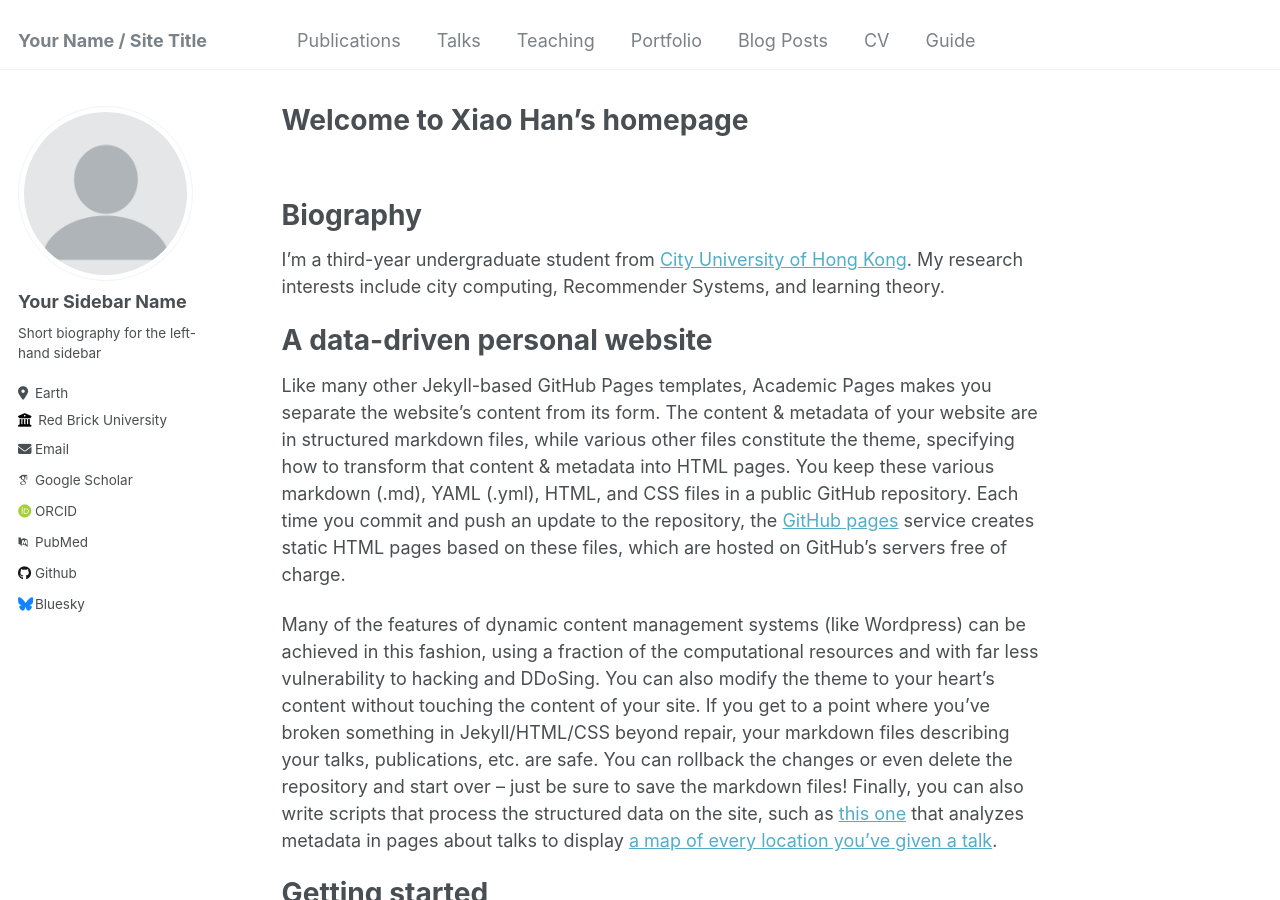
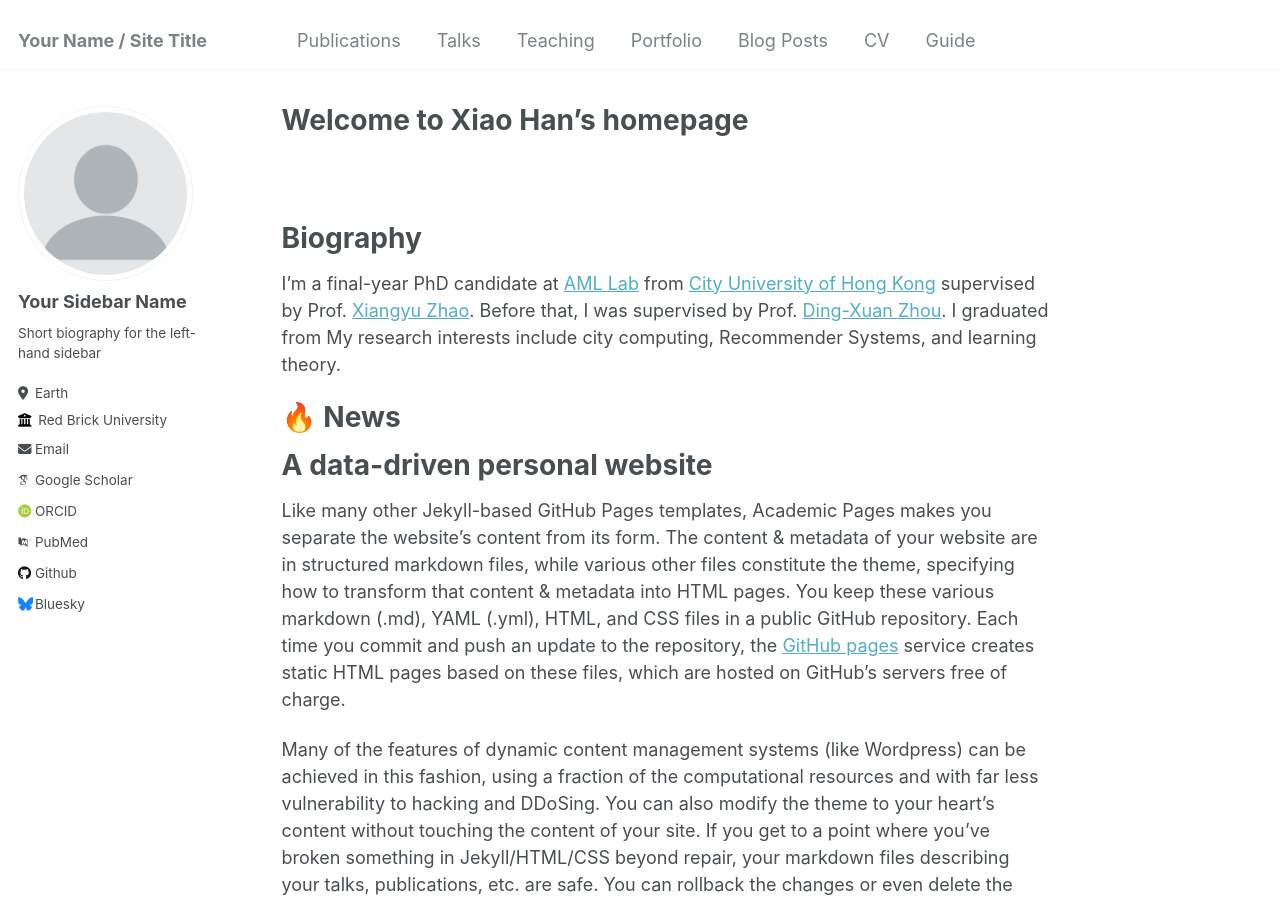
Before and after one commit to hahahenha/hahahenha.github.io, a Jekyll site: the page built from _pages/about.md, in a window 1280 px wide and 900 px high. Built offline with Jekyll 4.4.1, drawn with Linux system fonts in a browser that asks for light colours; some web fonts are replaced.

Commit message:
Update about.md

```diff
--- a/_pages/about.md
+++ b/_pages/about.md
@@ -7,13 +7,22 @@ redirect_from:
   - /about.html
 ---
 
+{% if site.google_scholar_stats_use_cdn %}
+{% assign gsDataBaseUrl = "https://cdn.jsdelivr.net/gh/" | append: site.repository | append: "@" %}
+{% else %}
+{% assign gsDataBaseUrl = "https://raw.githubusercontent.com/" | append: site.repository | append: "/" %}
+{% endif %}
+{% assign url = gsDataBaseUrl | append: "google-scholar-stats/gs_data_shieldsio.json" %}
+
+<span class='anchor' id='about-me'></span>
+
 <br>
 
 Biography
 ======
-I'm a third-year undergraduate student from [City University of Hong Kong](https://www.cityu.edu.hk). My research interests include city computing, Recommender Systems, and learning theory.
+I'm a final-year PhD candidate at [AML Lab](https://aml-cityu.github.io/) from [City University of Hong Kong](https://www.cityu.edu.hk) supervised by Prof. [Xiangyu Zhao](https://zhaoxyai.github.io/). Before that, I was supervised by Prof. [Ding-Xuan Zhou](https://www.sydney.edu.au/science/about/our-people/academic-staff/dingxuan-zhou.html). I graduated from My research interests include city computing, Recommender Systems, and learning theory.
 
-
+# 🔥 News
 
 A data-driven personal website
 ======
```
